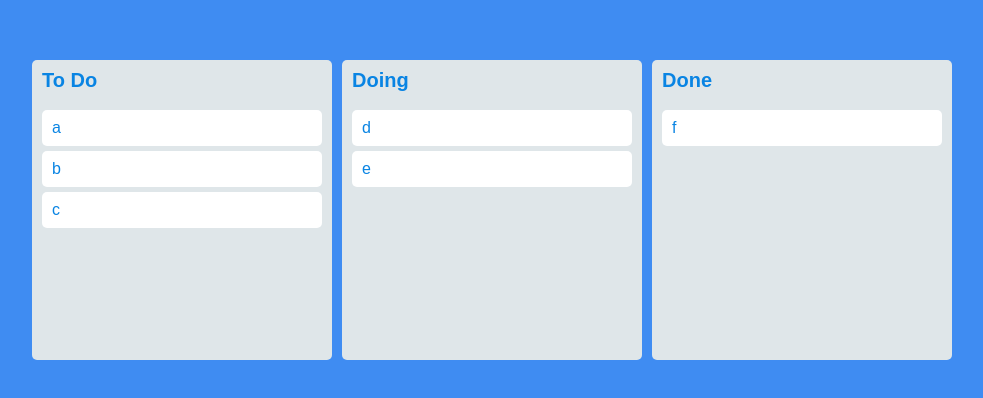
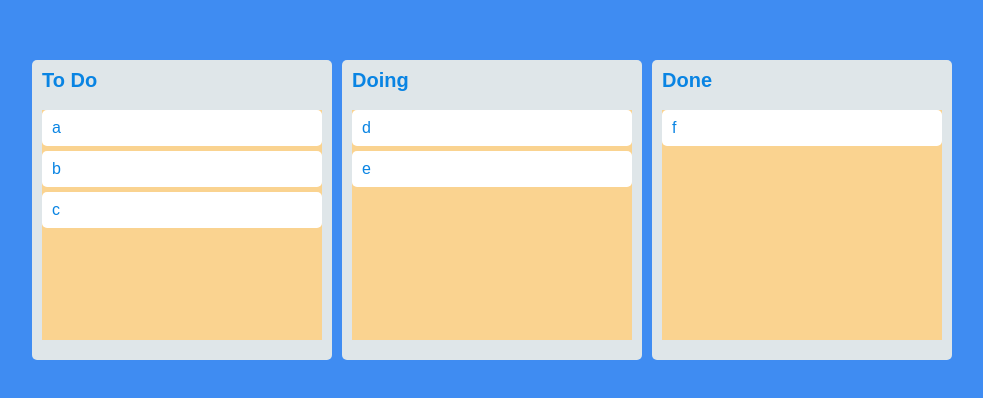
Before and after one commit to HBSPS/React-Trello, a React (Create React App) app: page / in a window 1280 px wide. Shown: the part 190-588 px from the top of the page, without its empty margins (148-1131 px from the left). Built offline with nearby package versions, Linux system fonts and the light colour scheme.

Commit message:
:sparkles: Snapshot
스냅샷을 이용한 보드의 색 바꾸기

```diff
--- a/src/Components/Board.tsx
+++ b/src/Components/Board.tsx
@@ -1,6 +1,11 @@
 import { Droppable } from "react-beautiful-dnd";
 import styled from "styled-components";
 import DraggableCard from "./DraggableCard";
+
+interface IAreaProps {
+    isDraggingOver: boolean;
+    draggingFromThisWith: boolean;
+};
 
 const Wrapper = styled.div`
   padding: 20px 10px;
@@ -9,6 +14,8 @@ const Wrapper = styled.div`
   background-color: ${(props) => props.theme.boardColor};
   border-radius: 5px;
   min-height: 300px;
+  display: flex;
+  flex-direction: column;
 `;
 
 const Title = styled.h2`
@@ -16,6 +23,12 @@ const Title = styled.h2`
     font-weight: bold;
     margin-bottom: 20px;
     font-size: 20px;
+`;
+
+const Area = styled.div<IAreaProps>`
+    background-color: ${props => props.isDraggingOver ? "#f7f1e3" : props.draggingFromThisWith ? "#95afc0" : "#fad390"};
+    flex-grow: 1;
+    transition: background-color .3s ease-in-out;
 `;
 
 interface IBoardProps {
@@ -28,13 +41,13 @@ function Board({ toDos, boardId }: IBoardProps) {
         <Wrapper>
             <Title>{boardId}</Title>
             <Droppable droppableId={boardId}>
-                {(magic) => (
-                    <div ref={magic.innerRef} {...magic.droppableProps}>
+                {(magic, snapshot) => (
+                    <Area isDraggingOver={snapshot.isDraggingOver} draggingFromThisWith={Boolean(snapshot.draggingFromThisWith)} ref={magic.innerRef} {...magic.droppableProps}>
                         {toDos.map((toDo, index) => (
                             <DraggableCard key={toDo} index={index} toDo={toDo} />
                         ))}
                         {magic.placeholder}
-                    </div>
+                    </Area>
                 )}
             </Droppable>
         </Wrapper>
```
